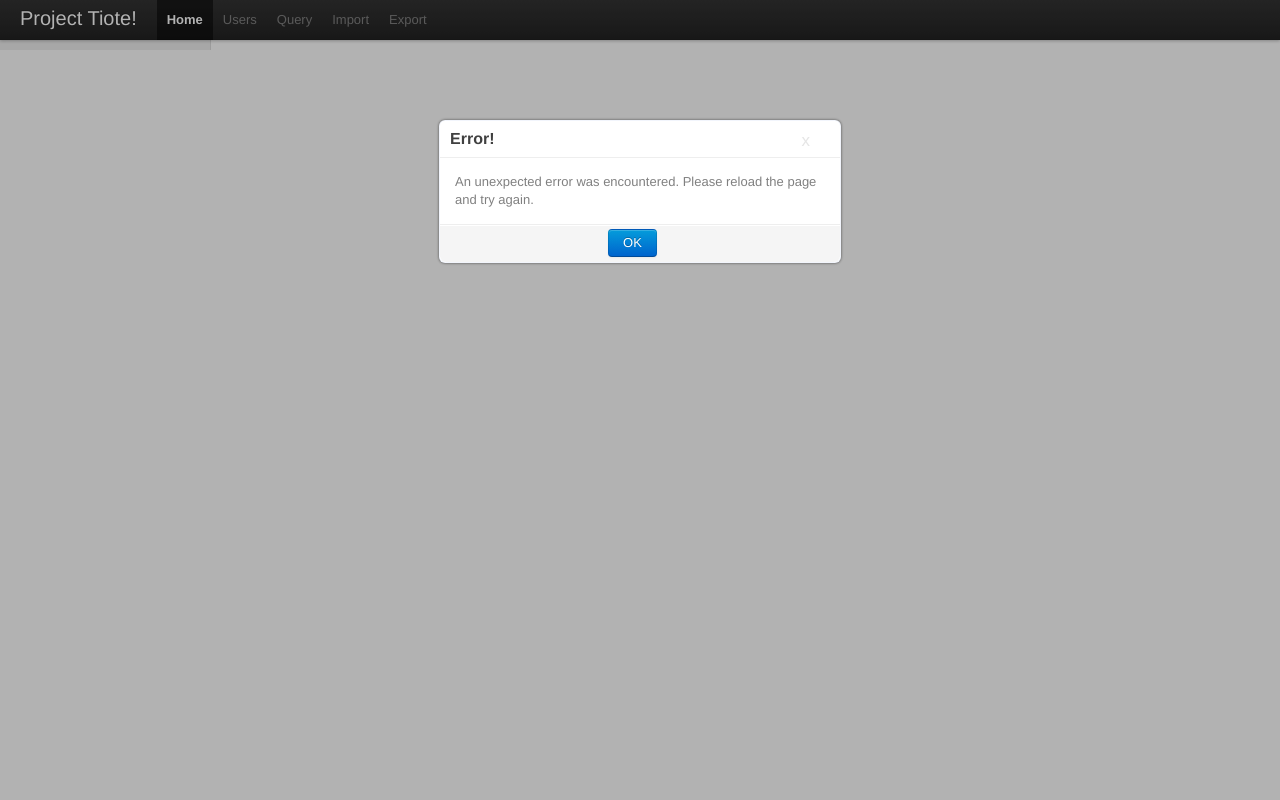
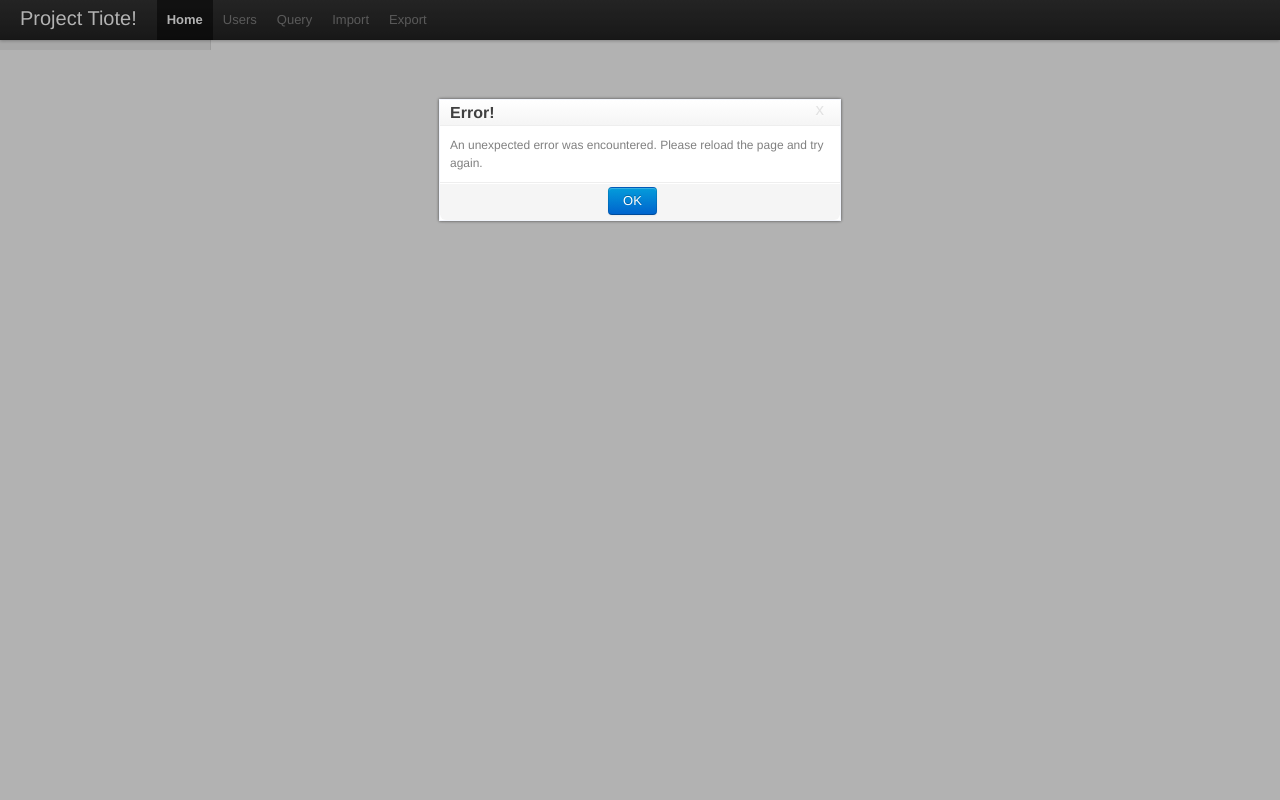
Before and after one commit to joskid/tiote, a Django app: template templates/tt_start.html in a window 1280 px wide. Run offline with Django 3.2, Linux system fonts and the light colour scheme; the template is opened without the code that fills it, so the values that code supplies are empty.

Commit message:
tiotification of the modals used in the browse view.
replaced newlines with corresponding elements in views generated for displaying
contents of a table

```diff
--- a/static/css/simplemodal.css
+++ b/static/css/simplemodal.css
@@ -11,11 +11,10 @@
 .simple-modal {
     background-color: #FFFFFF;
     border: 1px solid rgba(234, 238, 250, 0.6);
-    border-radius: 6px 6px 6px 6px;
     box-shadow: 0 0 3px rgba(0, 0, 0, 0.6);
     color: #808080;
     font-family: "Helvetica Neue",Helvetica,Arial,sans-serif;
-    font-size: 13px;
+    font-size: 12px;
     font-weight: normal;
     left: 20px;
     line-height: 18px;
@@ -35,6 +34,7 @@
     font-family: "Helvetica Neue",Helvetica,Arial,sans-serif;
     font-size: 16px;
     font-weight: bold;
+	line-height: 25px;
     margin: -5px;
 }
 .simple-modal a {
@@ -47,18 +47,18 @@
     font-weight: normal;
     line-height: 10px;
     position: absolute;
-    right: 15px;
+    right: 1px;
     text-decoration: none;
-    top: 15px;
+    top: 5px;
 }
 .simple-modal a.close:hover {
     color: #444444;
 }
 .simple-modal .simple-modal-body {
-    padding: 15px;
+    padding: 10px 5px 10px 10px;
 }
 .simple-modal .simple-modal-body div.contents {
-    overflow: hidden;
+    overflow-y: scroll;
 }
 .simple-modal .simple-modal-body p {
     color: #606060;
@@ -102,3 +102,12 @@
 .simple-modal.hide-footer .simple-modal-footer {
     display: none;
 }
+
+.simple-modal p.data-entry {
+	font-family: mono;
+	font-size: 11px;
+}
+
+.simple-modal .column-entry{
+	font-weight: bold;
+}
--- a/static/css/tiote.css
+++ b/static/css/tiote.css
@@ -109,8 +109,9 @@
     border: medium none;
     border-radius: 0 0 0 0;
 }
-table.sql thead th {
-    background-color: #F5F5F5;
+
+.window-title {
+	background-color: #F5F5F5;
     background-image: -moz-linear-gradient(center top , #FFFFFF, #F5F5F5);
 	background-image: -khtml-gradient(linear, left top, left bottom, from(#ffffff), to(#f5f5f5));
 	background-image: -moz-linear-gradient(top, #ffffff, #f5f5f5);
@@ -121,6 +122,9 @@
 	background-image: linear-gradient(top, #ffffff, #f5f5f5);
 	filter: progid:DXImageTransform.Microsoft.gradient(startColorstr='#ffffff', endColorstr='#f5f5f5', GradientType=0);
     background-repeat: repeat-x;
+}
+
+table.sql thead th {
     border-bottom: 1px solid #DDDDDD;
     border-right: 1px solid #DDDDDD;
     border-top: 1px solid #DDDDDD;
--- a/static/js/core.js
+++ b/static/js/core.js
@@ -140,7 +140,7 @@
 
 Page.prototype.generateSidebar = function(data) {
 	// xhr request for table list
-    var x = new XHR({'query':'sidebar', 'type':'representation',
+    var x = new XHR({'query':'sidebar', 'type':'repr',
 		'section': this.options.navObj.section,
         'schema': this.options.navObj.schema,
         'database': this.options.navObj.database,
@@ -227,7 +227,7 @@
 	console.log('userView() called!');
 	// xhr request users table and load it
 	var h = getWindowHeight() * .45;
-	this.loadTable('user_rpr','representation',
+	this.loadTable('user_rpr','repr',
 		{'height': h, 'with_checkboxes':true},{});
 	window.addEvent('resize', function(){
 		h = getWindowHeight() * .45;
@@ -306,10 +306,13 @@
 						var where_stmt = generate_where(self.tbls[tbl_in], al_in);
 						// make xhr request
 						var x = new XHR(Object.merge({
-							'method': 'post', 'query': 'get_row','type':'representation',
+							'method': 'post', 'query': 'get_row','type':'repr',
 							'showLoader': false,
 							onSuccess : function(text, xml) {
-								showDialog("Entry", text);
+								showDialog("Entry", text, {
+									offsetTop: null, width: 475, hideFooter: true,
+									overlayOpacity: .1, overlayClick: false
+								});
 							}, data: where_stmt
 						}, page_hash())
 						).send();
--- a/static/js/helpers.js
+++ b/static/js/helpers.js
@@ -220,15 +220,19 @@
 }
 
 function showDialog(title, msg, options){
-	var op = {
-		'offsetTop': 0.2 * screen.availHeight
-		}
+	var op = {'offsetTop': 0.2 * screen.availHeight};
 	if (options) op = Object.merge(op, options)
 	var SM = new SimpleModal(op);
 	SM.show({
 		'title': title,
 		'contents': msg
-	})
+	});
+	// add a max-height for modals
+	// totally a hack
+	$$('.simple-modal .contents')[0].setStyle('max-height', .60 * screen.availHeight);
+	// center height of dialog
+	var topOffset = (screen.availHeight -  $$('.simple-modal')[0].getSize().x) / 2;
+	$$('.simple-modal')[0].setStyle('top', topOffset)
 }
 
 
@@ -343,7 +347,7 @@
 	var stmt = "", keys = tbl.vars.keys;
 	for (var i = 0; i < keys.length; i++) {
 		if (keys[i][0] == "") continue;
-		stmt += keys[i][0] + '=\'' + $(tbl).getElements('tr')[row_in].getElements('td')[keys[i][2]].get('text');
+		stmt += keys[i][0] + '=\'' + $(tbl).getElements('tbody tr')[row_in].getElements('td')[keys[i][2]].get('text');
 		stmt += (i != keys.length - 1) ? "\' & " : "\'"; // -1 becos the
 	}
 	return stmt;
--- a/static/js/simple-modal.js
+++ b/static/js/simple-modal.js
@@ -69,7 +69,7 @@
         hideFooter:    false,
         btn_ok:        "OK", // Label
         btn_cancel:    "Cancel", // Label
-        template:"<div class=\"simple-modal-header\"> \
+        template:"<div class=\"simple-modal-header window-title\"> \
             <h1>{_TITLE_}</h1> \
           </div> \
           <div class=\"simple-modal-body\"> \
--- a/templates/tt_start.html
+++ b/templates/tt_start.html
@@ -8,11 +8,11 @@
 		<title>{%block title %}Project Tiote{% endblock %}</title>
 		<!-- Le styles -->
 		<link href="{{STATIC_URL}}/css/bootstrap.css" rel="stylesheet">
-		<link rel="stylesheet" href="{{STATIC_URL}}/css/tiote.css" type="text/css" charset="utf-8"/>
 		{% block styles %}
 		<link rel="stylesheet" href="{{STATIC_URL}}/css/spinner.css" type="text/css" charset="utf-8"/>
 		<link rel="stylesheet" href="{{STATIC_URL}}/css/simplemodal.css" type="text/css" charset="utf-8"/>
 		{% endblock %}
+		<link rel="stylesheet" href="{{STATIC_URL}}/css/tiote.css" type="text/css" charset="utf-8"/>
 		<!-- Le scripts -->
 		{% block mooscripts %}
 		<script src="{{STATIC_URL}}/js/mootools-core-1.3-full.js" type="text/javascript" charset="utf-8"></script>
--- a/utils/db.py
+++ b/utils/db.py
@@ -61,8 +61,10 @@
         # prepare html
         html = ""
         for ind in range(len(r['columns'])):
-            html += '<span class="column">' + str(r['columns'][ind]) + '</span>'
-            html += '<br /><p class="row-entry">' + str(r['rows'][0][ind]) + '</p>'
+            html += '<span class="column-entry">' + str(r['columns'][ind]) + '</span>'
+            html += '<br /><p class="data-entry">' + str(r['rows'][0][ind]) + '</p>'
+        # replace all newlines with <br /> because html doesn't render newlines (\n) directly
+        html = html.replace('\n', '<br />')
         return html
 
     elif query_type in ['table_rpr', 'table_structure']:
--- a/utils/fns.py
+++ b/utils/fns.py
@@ -303,7 +303,7 @@
         self.tbody_chldrn.append(row_list)
 
     def to_element(self):
-        el = "<table{0}{1}{2}><thead><tr>{3}</tr></thead><tbody>{4}</tbody></table>".format(
+        el = '<table{0}{1}{2}><thead class="window-title"><tr>{3}</tr></thead><tbody>{4}</tbody></table>'.format(
             ''.join(self.attribs_list), # {0}
             ' data="' + ''.join(self.store_list) +'"' if bool(self.store_list) else '', #{1}
             ' keys="' + ''.join(self.keys_list) + '"' if bool(self.keys_list) else '' , #{2}
--- a/views/start.py
+++ b/views/start.py
@@ -69,7 +69,7 @@
         q = request.GET.get('query')
         if q == 'sidebar':
             return utils.fns.generate_sidebar(request)
-        elif request.GET.get('type') == 'representation':
+        elif request.GET.get('type') == 'repr':
             return HttpResponse( utils.db.rpr_query(request, q) )
         elif request.GET.get('type') == 'full':
             return HttpResponse( utils.db.full_query(request, q) )
--- a/views/table.py
+++ b/views/table.py
@@ -33,7 +33,7 @@
         store = {'total_count':tbl_data['total_count'], 'offset': tbl_data['offset'],
             'limit': tbl_data['limit']
         }, **tbl_data
-    ).to_element()
+    ).to_element().replace('\n', '<br />') # html doesn't display newlines(\n)
     table_options_html = utils.fns.table_options('data', pagination=True,
         with_keys=bool(tbl_data['keys']['rows']))
 
```
Also changed, not shown: static/img/window-close.png (added).
